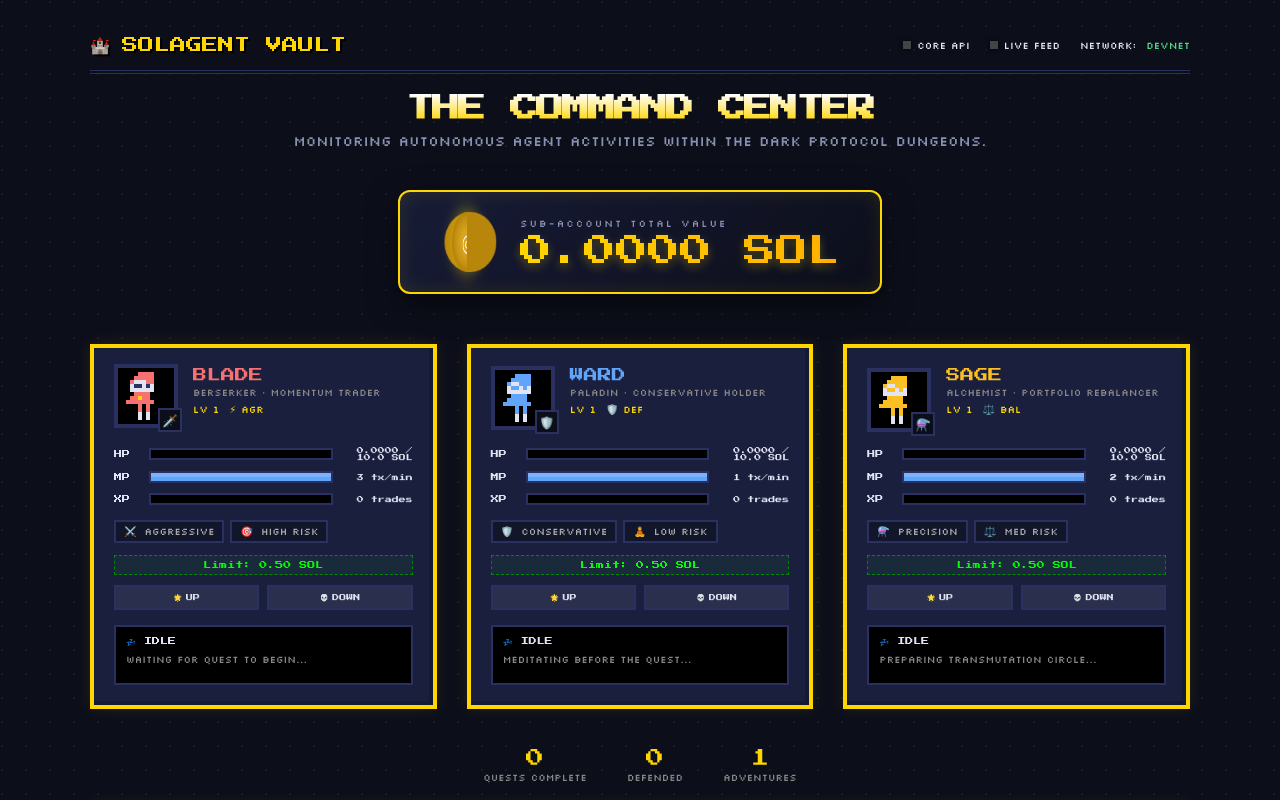
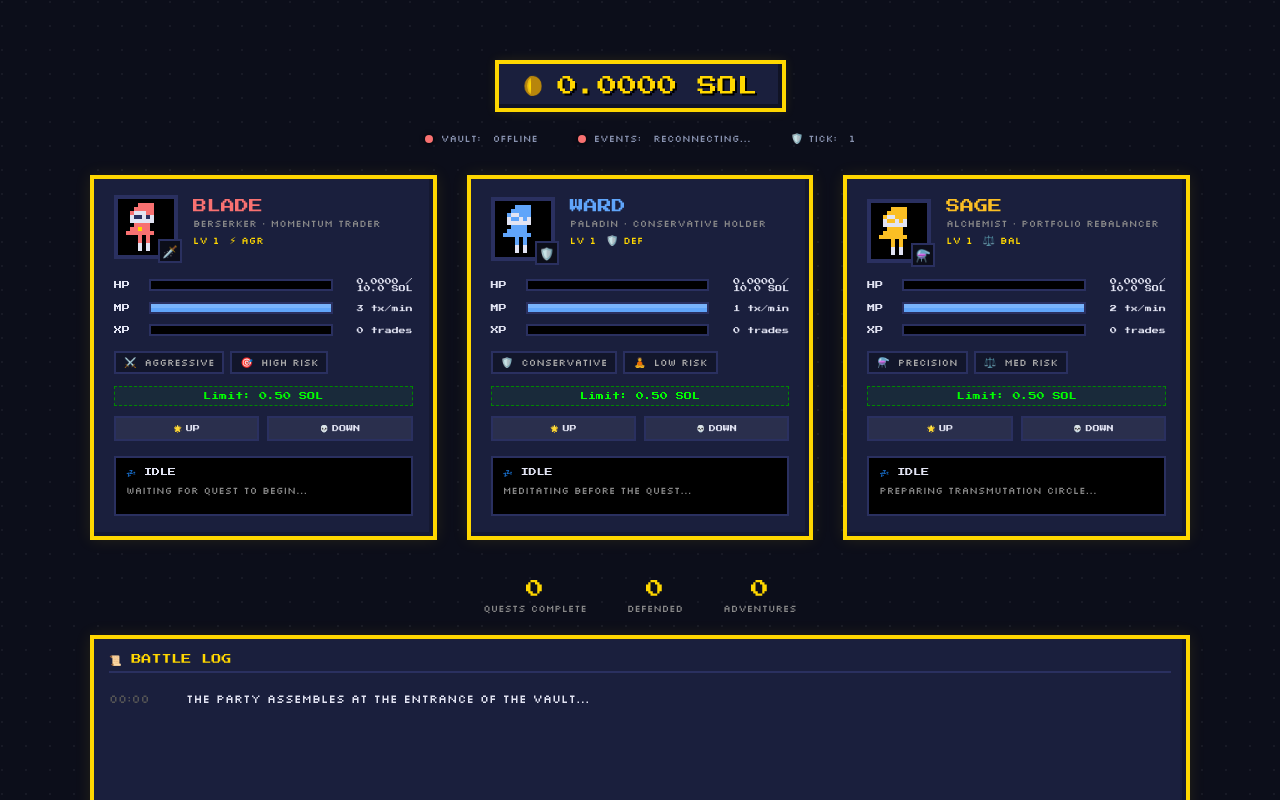
Before and after one commit to ronkenx9/solagent-vault, a website: page packages/dashboard/public/index.html in a window 1280 px wide. Shown: the top 800 px of the page. Drawn offline with Linux system fonts and the light colour scheme; no server answers.

Commit message:
style: revert Total SOL header to pixel-art retro pill design to match reference image

```diff
--- a/packages/dashboard/public/index.html
+++ b/packages/dashboard/public/index.html
@@ -48,50 +48,35 @@
             background-size: 24px 24px;
         }
 
-        /* ═══ TOP NAVBAR ═══ */
-        .navbar {
-            width: 100%;
-            max-width: 1100px;
+        /* ═══ RETRO STATUS BAR ═══ */
+        .retro-status-bar {
             display: flex;
-            justify-content: space-between;
+            justify-content: center;
             align-items: center;
-            padding: 15px 0;
-            margin-bottom: 20px;
-            border-bottom: 4px double var(--border-pixel);
-        }
-
-        .nav-logo {
-            font-family: 'Press Start 2P', cursive;
-            font-size: 16px;
-            color: var(--border-gold);
-            text-shadow: 2px 2px #000;
-            display: flex;
-            align-items: center;
-            gap: 12px;
-        }
-
-        .nav-status {
-            display: flex;
-            gap: 20px;
+            gap: 40px;
             font-size: 10px;
+            color: #8892b0;
+            margin-bottom: 30px;
+            text-transform: uppercase;
         }
 
         .status-item {
             display: flex;
             align-items: center;
-            gap: 6px;
+            gap: 8px;
         }
 
         .status-dot {
             width: 8px;
             height: 8px;
-            background: #444;
+            background: var(--danger-red);
+            border-radius: 50%;
             box-shadow: 0 0 5px #000;
         }
 
         .status-dot.online {
-            background: #00ff00;
-            box-shadow: 0 0 8px #00ff00;
+            background: var(--hp-green);
+            box-shadow: 0 0 8px var(--hp-green);
         }
 
         /* ═══ PIXEL BORDERS ═══ */
@@ -109,27 +94,7 @@
             box-shadow: inset -4px -4px 0px rgba(0, 0, 0, 0.2), 0 0 15px rgba(255, 215, 0, 0.1);
         }
 
-        /* ═══ HERO SECTION ═══ */
-        .hero {
-            text-align: center;
-            margin-bottom: 40px;
-        }
 
-        .hero h1 {
-            font-family: 'Press Start 2P', cursive;
-            font-size: 28px;
-            margin-bottom: 10px;
-            letter-spacing: -2px;
-            background: linear-gradient(to bottom, #fff 0%, #ffd700 100%);
-            background-clip: text;
-            -webkit-background-clip: text;
-            -webkit-text-fill-color: transparent;
-        }
-
-        .hero p {
-            font-size: 14px;
-            color: #8892b0;
-        }
 
         /* ═══ PARTY GRID ═══ */
         .party-grid {
@@ -532,52 +497,35 @@
             background: var(--bg-panel-hover);
         }
 
-        /* ═══ VAULT TOTAL (NEW FRONTEND DESIGN) ═══ */
-        .vault-total-container {
+        /* ═══ VAULT TOTAL (RETRO) ═══ */
+        .vault-total-retro {
             display: flex;
             align-items: center;
             justify-content: center;
-            gap: 20px;
-            margin-bottom: 50px;
-            padding: 20px 40px;
-            background: linear-gradient(135deg, rgba(26, 31, 61, 0.8) 0%, rgba(12, 14, 26, 0.9) 100%);
-            border: 2px solid var(--border-gold);
-            border-radius: 12px;
-            box-shadow: 0 10px 30px rgba(0, 0, 0, 0.5), inset 0 0 20px rgba(255, 215, 0, 0.1);
+            gap: 15px;
+            padding: 12px 24px;
+            background: var(--bg-panel);
+            border: 4px solid var(--border-gold);
+            margin: 40px auto 20px auto;
             position: relative;
-            overflow: hidden;
+            box-shadow: inset -4px -4px 0px rgba(0, 0, 0, 0.4), 0 0 10px rgba(255, 215, 0, 0.1);
+            width: fit-content;
         }
 
-        .vault-total-container::before {
-            content: '';
-            position: absolute;
-            top: 0;
-            left: -100%;
-            width: 50%;
-            height: 100%;
-            background: linear-gradient(to right, transparent, rgba(255, 215, 0, 0.1), transparent);
-            transform: skewX(-20deg);
-            animation: sweep 5s infinite linear;
+        .vault-total-retro-value {
+            font-family: 'Press Start 2P', cursive;
+            font-size: 20px;
+            color: var(--border-gold);
+            text-shadow: 2px 2px #000;
         }
 
-        @keyframes sweep {
-            0% {
-                left: -100%;
-            }
-
-            50%,
-            100% {
-                left: 200%;
-            }
+        .coin-container-small {
+            perspective: 400px;
+            width: 20px;
+            height: 20px;
         }
 
-        .coin-container {
-            perspective: 800px;
-            width: 60px;
-            height: 60px;
-        }
-
-        .coin {
+        .coin-small {
             width: 100%;
             height: 100%;
             position: relative;
@@ -585,36 +533,28 @@
             animation: spin 3s linear infinite;
         }
 
-        .coin-face {
+        .coin-face-small {
             position: absolute;
             width: 100%;
             height: 100%;
             border-radius: 50%;
             backface-visibility: hidden;
-            display: flex;
-            align-items: center;
-            justify-content: center;
-            font-family: 'Press Start 2P', cursive;
-            font-size: 24px;
-            color: #fff;
-            box-shadow: 0 0 20px rgba(255, 215, 0, 0.5);
-            border: 4px solid #b8860b;
+            background: radial-gradient(circle, #ffd700 30%, #daa520 80%);
+            border: 2px solid #b8860b;
         }
 
-        .coin-front {
-            background: radial-gradient(circle, #ffd700 30%, #daa520 80%);
-            transform: rotateY(0deg) translateZ(3px);
+        .coin-front-small {
+            transform: rotateY(0deg) translateZ(2px);
         }
 
-        .coin-back {
-            background: radial-gradient(circle, #daa520 30%, #b8860b 80%);
-            transform: rotateY(180deg) translateZ(-3px);
+        .coin-back-small {
+            transform: rotateY(180deg) translateZ(-2px);
         }
 
-        .coin-edge {
+        .coin-edge-small {
             position: absolute;
-            width: 60px;
-            height: 60px;
+            width: 20px;
+            height: 20px;
             border-radius: 50%;
             background: #b8860b;
             transform: rotateY(90deg);
@@ -631,71 +571,35 @@
                 transform: rotateY(360deg);
             }
         }
-
-        .vault-total-info {
-            display: flex;
-            flex-direction: column;
-            align-items: flex-start;
-        }
-
-        .vault-total-label {
-            font-size: 10px;
-            color: #8892b0;
-            text-transform: uppercase;
-            letter-spacing: 2px;
-            margin-bottom: 5px;
-        }
-
-        .vault-total-value {
-            font-family: 'Press Start 2P', cursive;
-            font-size: 32px;
-            background: linear-gradient(to right, #ffd700, #ffaa00);
-            background-clip: text;
-            -webkit-background-clip: text;
-            -webkit-text-fill-color: transparent;
-            text-shadow: 0px 4px 10px rgba(255, 215, 0, 0.3);
-        }
     </style>
 </head>
 
 <body>
 
-    <div class="navbar">
-        <div class="nav-logo">
-            <span>🏰</span> SOLAGENT VAULT
-        </div>
-        <div class="nav-status">
-            <div class="status-item">
-                <div class="status-dot" id="apiDot"></div>
-                CORE API
-            </div>
-            <div class="status-item">
-                <div class="status-dot" id="sseDot"></div>
-                LIVE FEED
-            </div>
-            <div class="status-item">
-                NETWORK: <span style="color: var(--hp-green); margin-left: 4px;">DEVNET</span>
+    <!-- VAULT TOTAL (RETRO) -->
+    <div class="vault-total-retro">
+        <div class="coin-container-small">
+            <div class="coin-small">
+                <div class="coin-face-small coin-front-small"></div>
+                <div class="coin-edge-small"></div>
+                <div class="coin-face-small coin-back-small"></div>
             </div>
         </div>
+        <div class="vault-total-retro-value" id="globalTotalSol">0.00 SOL</div>
     </div>
 
-    <div class="hero">
-        <h1>THE COMMAND CENTER</h1>
-        <p>Monitoring autonomous agent activities within the dark protocol dungeons.</p>
-    </div>
-
-    <!-- VAULT TOTAL -->
-    <div class="vault-total-container">
-        <div class="coin-container">
-            <div class="coin">
-                <div class="coin-face coin-front">◎</div>
-                <div class="coin-edge"></div>
-                <div class="coin-face coin-back">◎</div>
-            </div>
+    <!-- STATUS BAR -->
+    <div class="retro-status-bar">
+        <div class="status-item">
+            <div class="status-dot" id="sseDot"></div>
+            VAULT: <span id="vaultStatusText" style="margin-left:4px;">OFFLINE</span>
         </div>
-        <div class="vault-total-info">
-            <div class="vault-total-label">Sub-Account Total Value</div>
-            <div class="vault-total-value" id="globalTotalSol">0.00 SOL</div>
+        <div class="status-item">
+            <div class="status-dot" id="apiDot"></div>
+            EVENTS: <span id="apiStatusText" style="margin-left:4px;">RECONNECTING...</span>
+        </div>
+        <div class="status-item">
+            🛡️ TICK: <span id="totalTicks" style="margin-left:4px;">0</span>
         </div>
     </div>
 
@@ -1135,8 +1039,20 @@
             document.getElementById('totalTicks').innerText = state.totalTicks;
 
             // Connection dots
-            document.getElementById('apiDot').className = `status-dot ${state.apiOnline ? 'online' : ''}`;
-            document.getElementById('sseDot').className = `status-dot ${state.sseConnected ? 'online' : ''}`;
+            const apiDot = document.getElementById('apiDot');
+            const sseDot = document.getElementById('sseDot');
+
+            if (apiDot) {
+                apiDot.className = `status-dot ${state.apiOnline ? 'online' : ''}`;
+                const apiText = document.getElementById('apiStatusText');
+                if (apiText) apiText.innerText = state.apiOnline ? 'CONNECTED' : 'RECONNECTING...';
+            }
+
+            if (sseDot) {
+                sseDot.className = `status-dot ${state.sseConnected ? 'online' : ''}`;
+                const vaultText = document.getElementById('vaultStatusText');
+                if (vaultText) vaultText.innerText = state.sseConnected ? 'ONLINE' : 'OFFLINE';
+            }
 
             // Global Vault Total
             let globalTotal = 0;
```
